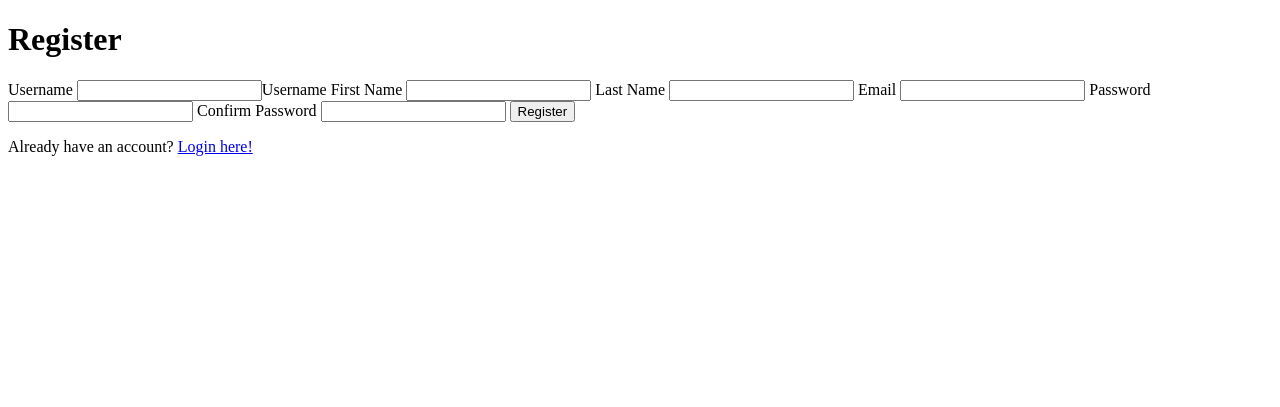
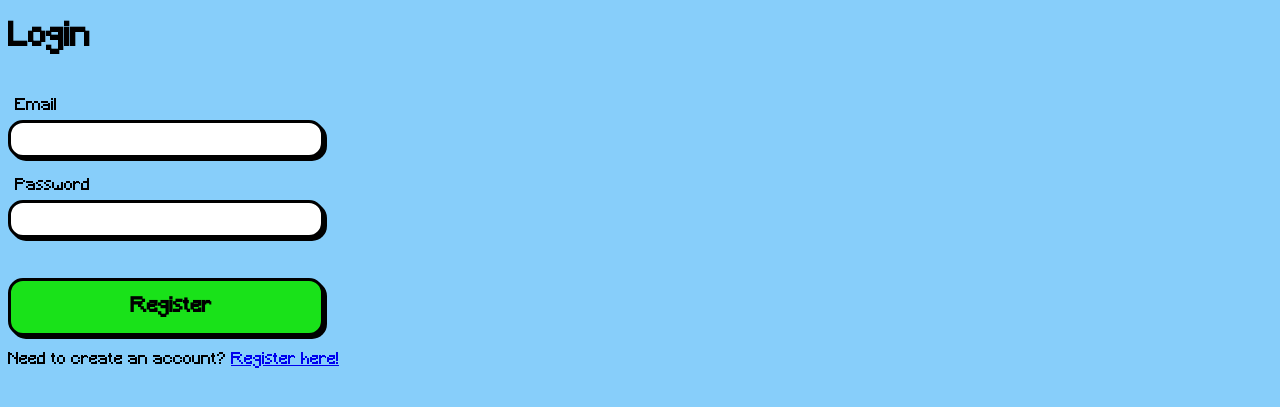
Before and after one commit to JamesArbogast/pokemon_project, a Flask app: page /login in a window 1280 px wide. Shown: the top 407 px of the page. Run offline with Flask 2, Linux system fonts and the light colour scheme.

Commit message:
DB and Register Running

```diff
--- a/flask_app/controllers/controller_loginreg.py
+++ b/flask_app/controllers/controller_loginreg.py
@@ -8,7 +8,7 @@ bcrypt = Bcrypt(app)
 def login():
     if 'uuid' in session:
         return redirect('/')
-    return render_template('register.html')
+    return render_template('login.html')
 
 @app.route('/process_login', methods = ['POST'])
 def process_login():
@@ -21,12 +21,10 @@ def process_login():
         flash("Incorrect Password")
         return redirect('/login')
     session['uuid'] = user['id']
-    return redirect('/')
+    return redirect('/', user_id = user)
 
 @app.route('/register')
 def register():
-    if 'uuid' in session:
-        return redirect('/')
     return render_template('register.html')
 
 @app.route('/logout')
--- a/flask_app/controllers/controller_user.py
+++ b/flask_app/controllers/controller_user.py
@@ -9,7 +9,7 @@ def user_create():
     is_valid = User.validate_user(request.form)
     if not is_valid:
         return redirect('/register')
-    hash_pw = bcrypt.generate_password_hash(request.form['password'])
+    hash_pw = bcrypt.generate_password_hash(request.form['pw'])
     info = {
         **request.form,
         "hash_pw" : hash_pw
--- a/flask_app/models/model_team.py
+++ b/flask_app/models/model_team.py
@@ -2,7 +2,7 @@ from flask_app.config.mysqlconnection import connectToMySQL
 from flask import flash, session
 import re
 
-DATABASE_SCHEMA = 'python_exam_db'
+DATABASE_SCHEMA = 'poke_db'
 
 class Post: #pascal case -> first upper, rest lower, word is singular
     def __init__(self, data):
--- a/flask_app/models/model_user.py
+++ b/flask_app/models/model_user.py
@@ -5,7 +5,7 @@ from flask_bcrypt import Bcrypt
 bcrypt = Bcrypt(app)
 import re
 
-DATABASE_SCHEMA = 'python_exam_db'
+DATABASE_SCHEMA = 'poke_db'
 
 class User: #pascal case -> first upper, rest lower, word is singular
     def __init__(self,data):
@@ -20,14 +20,16 @@ class User: #pascal case -> first upper, rest lower, word is singular
 #C
     @classmethod
     def create(cls, info):
-        query = "INSERT INTO users (first_name, last_name, email, password) VALUES (%(first_name)s, %(last_name)s, %(email)s, %(hash_pw)s)"
+        query = "INSERT INTO users (username, first_name, last_name, email, pw) VALUES (%(username)s, %(first_name)s, %(last_name)s, %(email)s, %(hash_pw)s)"
         data = {
+            "username" : info['username'],
             "first_name" : info['first_name'],
             "last_name" : info['last_name'],
             "email" :   info['email'],
             "hash_pw" : info['hash_pw']
         }
         new_user_id = connectToMySQL(DATABASE_SCHEMA).query_db(query, data)
+        print(new_user_id)
         return new_user_id
 
 #R
@@ -96,6 +98,9 @@ class User: #pascal case -> first upper, rest lower, word is singular
     @staticmethod
     def validate_user(user):
         is_valid = True # we assume this is true
+        if len(user['username']) < 3:
+            flash("USername must be at least 3 characters.")
+            is_valid = False
         if len(user['first_name']) < 2:
             flash("First name must be at least 2 characters.")
             is_valid = False
@@ -109,10 +114,10 @@ class User: #pascal case -> first upper, rest lower, word is singular
         if not EMAIL_REGEX.match(user['email']):
             flash("Invalid email address.")
             is_valid = False
-        if len(user['password']) < 8:
+        if len(user['pw']) < 8:
             flash("Password must be at least 8 characters.")
             is_valid = False
-        if user['password'] != user['confirm_pw']:
+        if user['pw'] != user['confirm_pw']:
             flash("Password must match confirmation")
             is_valid = False
         return is_valid
--- a/flask_app/static/css/style.css
+++ b/flask_app/static/css/style.css
@@ -1,5 +1,6 @@
 #full {
     background-color:lightskyblue;
+    font-family: 'Eightbit';
 }
 main {
     display: flex;
@@ -183,3 +184,39 @@ nav p {
     padding: 10px;
     margin: 10px;
 }
+
+#form {
+    width: 25%;
+    display: flex;
+    flex-direction: column;
+}
+
+#form button {
+    margin-top: 40px;
+    text-align: center;
+    font-family: 'Eightbit';
+    font-weight: bold;
+    font-size: 20px;
+    padding: 15px 0px 15px 10px;
+    background-color: rgb(25, 226, 25);
+    border-radius: 15px;
+    border: black 3px solid;
+    box-shadow: black 3px 3px;
+    color: black
+}
+
+#form input{
+    height: 30px;
+    font-family: 'Eightbit';
+    border-radius: 15px;
+    border: black 3px solid;
+    box-shadow: black 3px 3px;
+}
+
+#form label {
+    margin: 20px 0px 5px 7px;
+}
+
+#main {
+    margin: 40px
+}
--- a/flask_app/templates/index.html
+++ b/flask_app/templates/index.html
@@ -11,6 +11,10 @@
 <body>
     <div id="full">
         <nav>
+            {% if session['uuid'] != null%}
+            <p>{{user_id['first_name']}}</p>
+            {% endif %}
+            <a href="/register"><p>REGISTER</p></a>
             <a href="/login"><p>LOGIN</p></a>
         </nav>
         <main>
--- a/flask_app/templates/login.html
+++ b/flask_app/templates/login.html
@@ -7,9 +7,9 @@
     <title>Register</title>
     <link rel="stylesheet" type="text/css" href="{{ url_for('static', filename='css/style.css') }}">
 </head>
-<body>
-    <h1>Register</h1>
-    <form action="/user/create" method="post">
+<body id="full">
+    <h1>Login</h1>
+    <form action="/user/create" method="post" id="form">
         {% with messages = get_flashed_messages() %}
         {% if messages %}
             {% for message in messages %}
@@ -17,21 +17,13 @@
             {% endfor %}
         {% endif%}
         {% endwith %}
-        <label for="username">Username</label>
-        <input type="text" name="username">
-        <label for="first_name">First Name</label>
-        <input type="text" name="first_name">
-        <label for="last_name">Last Name</label>
-        <input type="text" name="last_name">
         <label for="email">Email</label>
         <input type="text" name="email">
         <label for="password">Password</label>
         <input type="text" name="pw">
-        <label for="confirm_pw">Confirm Password</label>
-        <input type="text" name="confirm_pw">
         <button>Register</button>
     </form>
-    <p>Already have an account? <a href="/login">Login here!</a></p>
+    <p>Need to create an account? <a href="/register">Register here!</a></p>
     </form>
 </body>
 </html>
--- a/flask_app/templates/register.html
+++ b/flask_app/templates/register.html
@@ -7,9 +7,10 @@
     <title>Register</title>
     <link rel="stylesheet" type="text/css" href="{{ url_for('static', filename='css/style.css') }}">
 </head>
-<body>
+<body id="full">
+    <div id="main">
         <h1>Register</h1>
-    <form action="/user/create" method="post">
+        <form action="/user/create" method="post" id="form">
             {% with messages = get_flashed_messages() %}
             {% if messages %}
                 {% for message in messages %}
@@ -18,20 +19,21 @@
             {% endif%}
             {% endwith %}
             <label for="username">Username</label>
-        <input type="text">Username
+            <input type="text" name="username">
             <label for="first_name">First Name</label>
             <input type="text" name="first_name">
             <label for="last_name">Last Name</label>
             <input type="text" name="last_name">
             <label for="email">Email</label>
             <input type="text" name="email">
-        <label for="password">Password</label>
-        <input type="text" name="password">
+            <label for="pw">Password</label>
+            <input type="text" name="pw">
             <label for="confirm_pw">Confirm Password</label>
             <input type="text" name="confirm_pw">
             <button>Register</button>
         </form>
         <p>Already have an account? <a href="/login">Login here!</a></p>
         </form>
+    </div>
 </body>
 </html>
```
Also changed, not shown: flask_app/controllers/controller_routes.py (line endings or trailing spaces). Lines whose indentation alone changed are shown as unchanged.
